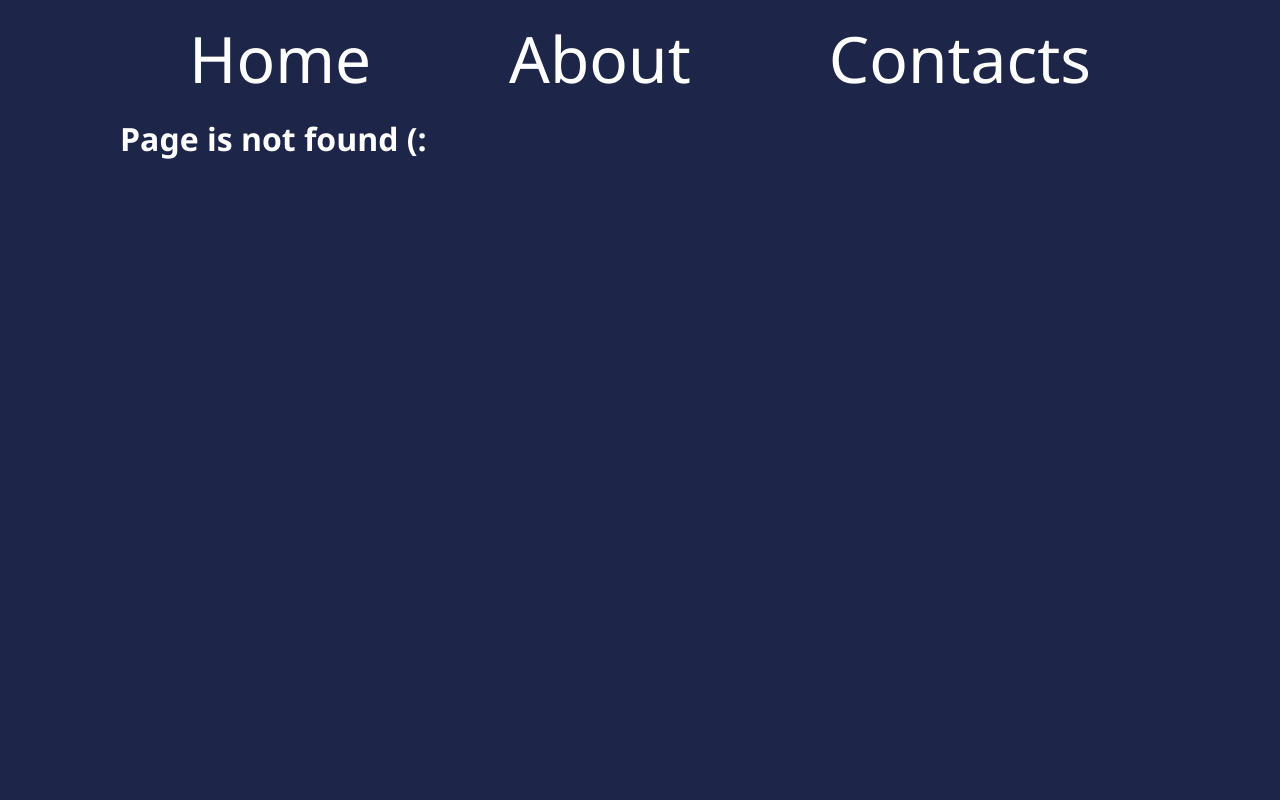
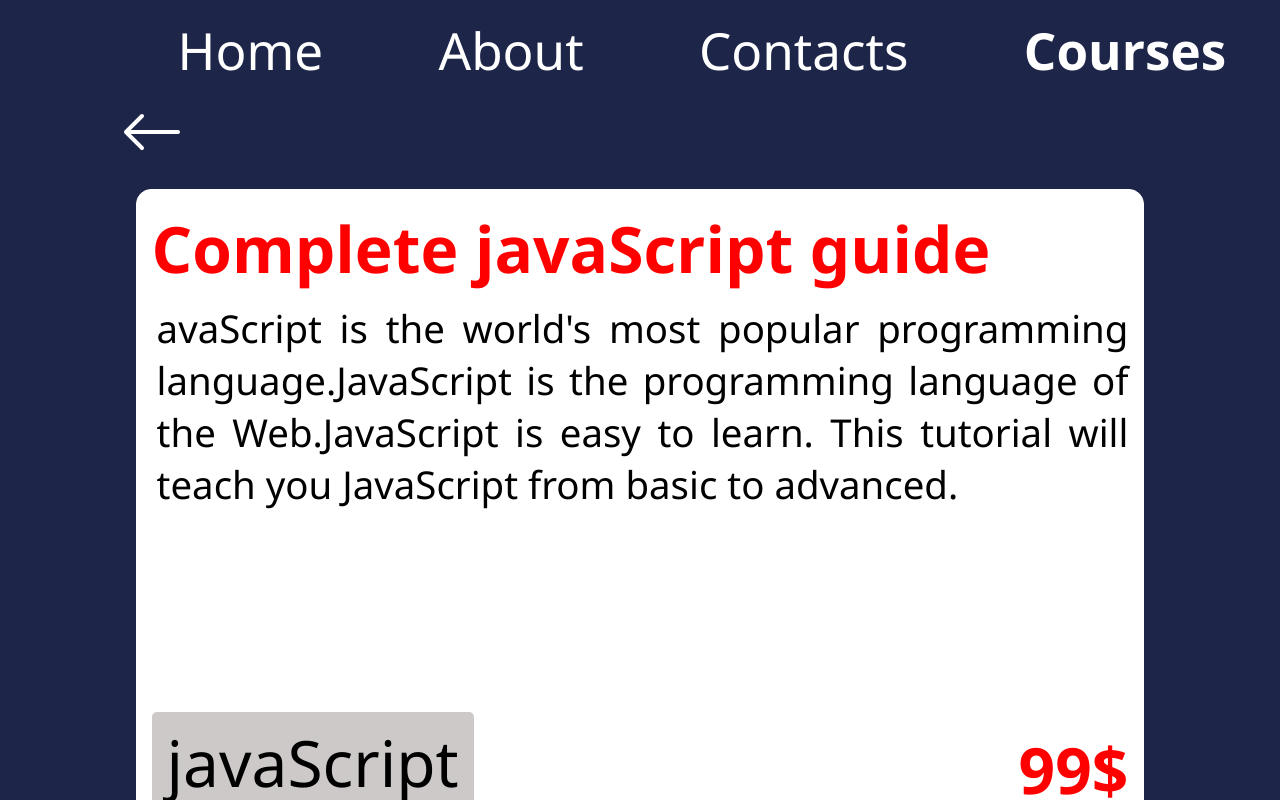
Before and after one commit to Dead-Reaven/react-router-project, a React (Create React App) app: page /courses/javaScript in a window 1280 px wide. Before the commit this address had no page. Built offline with nearby package versions, Linux system fonts and the light colour scheme.

Commit message:
added dinamic component   SingleCourse/Courses/Course

```diff
--- a/package.json
+++ b/package.json
@@ -8,6 +8,7 @@
     "@testing-library/user-event": "^13.5.0",
     "react": "^18.2.0",
     "react-dom": "^18.2.0",
+    "react-icons": "^4.7.1",
     "react-router-dom": "^6.4.1",
     "react-scripts": "5.0.1",
     "web-vitals": "^2.1.4"
--- a/src/App.css
+++ b/src/App.css
@@ -16,69 +16,142 @@ nav {
 	margin: 15px 0px;
 }
 
-/* h1,
-a {
-	font-weight: 300;
-	font-size: 5vw;
+/*? used by default with Nanav> a */
+a{
+	text-decoration: none;
 }
-
+.active,
 nav > a {
-	padding: 0px 5vw;
-	color: white;
-	text-decoration: none;
-	transition: 0.3s;
-}
-
-nav > a:hover {
-	transform: scale(110%);
-	color: orange;
-} */
-
-/*? used by default with NavLink */
-/* .active {
-	transition: 0.1s;
-	font-weight: 700;
-	cursor: default;
-}
-.active:hover{
-	color: white;
-} */
-
-.activeLink,
-.link {
-	font-size: 5vw;
+	font-size: 4vw;
 	font-weight: 300;
 	cursor: default;
 	text-decoration: none;
-	padding: 0px 5vw;
+	padding: 0px 4.5vw;
 	color: white;
 	transition: 0.3s;
 }
 
-.activeLink{
+.active {
 	font-weight: 700;
 	transition: 0.1s;
-
 }
-.activeLink:hover {
+.active:hover {
 	color: white;
 }
-.link:hover {
+nav > a:hover {
 	transform: scale(110%);
 	color: rgb(255, 140, 0);
 }
 
-/* button {
+.courses {
+	display: flex;
+	flex-wrap: wrap;
+}
+.course {
+	display: flex;
+	flex-direction: column;
+	flex: 30% 0 1;
+	margin: 20px 1.5%;
+	background: white;
+	color: black;
 	padding: 15px;
-	border-radius: 1px solid white;
-	background: rgba(147, 147, 231, 0.681);
-	color: orange;
+	border: 1px solid white;
+	border-radius: 15px;
+	transition: 0.1s;
+}
+
+.course:hover {
+	transform: scale(110%);
+}
+
+.link {
+	cursor: pointer;
+}
+.icoBackArrowLink{
+	cursor: pointer;
+	font-size: 5vw;
+	color: white;
+}
+.icoBackArrowLink:hover{
+	color: red;
+}
+.footer-course {
+	display: flex;
+	justify-content: space-between;
+	align-items: flex-end;
+	margin-top: 15px;
+}
+.slug {
+	display: inline-block;
+	padding: 7px 15px;
+	font-weight: 400;
+	font-size: 2vmax;
+	color: black;
+	background: rgb(205, 201, 201);
+	border-radius: 5px;
+}
+h2 {
+	font-size: 2vmax;
+	color: red;
+}
+p {
+	font-size: 1.5vmax;
+}
+.course-body {
+	flex: auto 1 1;
+	text-align: justify;
+	padding: 10px 0px 0px 5px;
+}
+.price {
+	/* padding: 7px 15px; */
+}
+.discount {
+	text-decoration: line-through red;
+	color: black;
+}
+
+@media (max-width: 768px) {
+	.course {
+		flex: 48% 1 1;
+		margin: 15px 1%;
+		padding: 10px;
+	}
+	h2 {
+		font-size: 3.5vw;
+	}
+	.slug {
+		font-size: 3vw;
+	}
+	p {
+		font-size: 2.5vw;
+	}
+}
+@media (max-width: 500px) {
+	.course {
+		flex: auto 1 1;
+		padding: 10px;
+	}
+	h2 {
+		font-size: 5vw;
+	}
+	.slug {
+		font-size: 4vw;
+	}
+	p {
+		font-size: 3vw;
+	}
+}
+.courses.singleCourse > .course {
+	flex: auto 1 1;
+	height: 80vh;
+}
+.courses.singleCourse > .course:hover {
+	transform: none;
+}
+
+.courses.singleCourse  h2 {
 	font-size: 5vw;
 }
-button:hover {
-	cursor: pointer;
+.courses.singleCourse  p {
+	font-size: 3vmax;
 }
-button:active {
-	background: red;
-	color: white;
-} */
--- a/src/App.jsx
+++ b/src/App.jsx
@@ -1,10 +1,12 @@
-import { BrowserRouter, Route, Routes } from 'react-router-dom';
+import { BrowserRouter, Route, Outlet, Routes } from 'react-router-dom';
+import MainLayout from './Layouts/MainLayout';
 import Home from './Components/Home';
 import About from './Components/About';
 import Contacts from './Components/Contacts';
+import Courses from './Components/Courses';
+import SingleCourse from './Components/SingleCourse';
 import NotFound from './Components/NotFound';
-import MainLayout from './Layouts/MainLayout';
-
+import data from './data/courses';
 import './App.css';
 
 function App() {
@@ -17,6 +19,8 @@ function App() {
 							<Route index element={<Home />} />
 							<Route path='about' element={<About />} />
 							<Route path='contacts' element={<Contacts />} />
+							<Route path='courses' element={<Courses />}></Route>
+							<Route path='/courses/:slug' element={<SingleCourse />} />
 							<Route path='*' element={<NotFound />} />
 						</Route>
 					</Routes>
--- /dev/null
+++ b/src/Components/Course.jsx
@@ -0,0 +1,34 @@
+import { Link, useParams } from 'react-router-dom';
+import '../App.css';
+function Course(props) {
+	const { title, body, slug, price, discount, id } = props;
+	const params = useParams();
+	return (
+		<div className='course'>
+			{!params.slug ? (
+				<Link to={slug}>
+					<h2 className='link'>{title}</h2>
+				</Link>
+			) : (
+				<>
+					<h2 className='link'>{title}</h2>
+				</>
+			)}
+
+			<p className='course-body'>{body}</p>
+			<div className='footer-course '>
+				<h2 className='slug '>{slug}</h2>
+				{!!discount ? (
+					<div>
+						<p className='discount'>{price}$</p>
+						<h2 className='price'>{price - discount}$</h2>
+					</div>
+				) : (
+					<h2 className='price'>{price}$</h2>
+				)}
+			</div>
+		</div>
+	);
+}
+
+export default Course;
--- /dev/null
+++ b/src/Components/Courses.jsx
@@ -0,0 +1,27 @@
+import { useParams } from 'react-router-dom';
+import data from '../data/courses';
+import Course from './Course';
+import '../App.css';
+
+function Courses() {
+	return (
+		<>
+			<h1>Courses:</h1> <br />
+			<div className='courses'>
+				{data.map((course) => (
+					<Course
+						title={course.title}
+						body={course.body}
+						id={course.id}
+						slug={course.slug}
+						price={course.price}
+						discount={course.discount}
+						key={course.id}
+					/>
+				))}
+			</div>
+		</>
+	);
+}
+
+export default Courses;
--- a/src/Components/Menu.jsx
+++ b/src/Components/Menu.jsx
@@ -2,25 +2,12 @@ import { NavLink } from 'react-router-dom';
 const Menu = () => {
 	return (
 		<nav>
-			<NavLink
-				to='.'
-				end
-				className={({ isActive }) => (isActive ? 'activeLink' : 'link')}
-			>
+			<NavLink to='.' end>
 				Home
 			</NavLink>
-			<NavLink
-				to='about'
-				className={({ isActive }) => (isActive ? 'activeLink' : 'link')}
-			>
-				About
-			</NavLink>
-			<NavLink
-				to='contacts'
-				className={({ isActive }) => (isActive ? 'activeLink' : 'link')}
-			>
-				Contacts
-			</NavLink>
+			<NavLink to='about'>About</NavLink>
+			<NavLink to='contacts'>Contacts</NavLink>
+			<NavLink to='courses'>Courses</NavLink>
 		</nav>
 	);
 };
--- /dev/null
+++ b/src/Components/SingleCourse.jsx
@@ -0,0 +1,33 @@
+import { Link, useParams } from 'react-router-dom';
+import {BsArrowLeft} from 'react-icons/bs'
+import Course from './Course';
+import data from '../data/courses';
+import '../App.css';
+
+function SingleCourse() {
+	const { slug } = useParams();
+	const [course] = data.filter((el) => el.slug === slug);
+	return (
+		<div>
+			<Link to='/courses'>
+				<BsArrowLeft className='icoBackArrowLink'/>
+			</Link>
+			{!!course ? (
+				<div className='courses singleCourse'>
+					<Course
+						title={course.title}
+						body={course.body}
+						slug={course.slug}
+						price={course.price}
+						discount={course.discount}
+						id={course.id}
+					/>
+				</div>
+			) : (
+				<h1>Course is not found(</h1>
+			)}
+		</div>
+	);
+}
+
+export default SingleCourse;
--- a/src/data/courses.js
+++ b/src/data/courses.js
@@ -1,18 +1,35 @@
 const courses = [
 	{
 		title: 'Complete react guide',
+		body: "React Native is a mobile application development framework used to create multi-platform iOS and Android apps using native UI elements. React Native allows organisations to build genuinely native apps without compromising the user's experience.",
 		slug: 'react',
+		price: 99,
+		discount: 0,
 		id: 0,
 	},
 	{
 		title: 'Complete python guide',
+		body: 'Python is powerful yet easy to read, making it highly applicable at major tech companies and a great first language to learn. Plus, you can learn this language on your schedule from any device. ',
 		slug: 'python',
+		price: 99,
+		discount: 84,
 		id: 1,
 	},
 	{
 		title: 'Complete javaScript guide',
+		body: "avaScript is the world's most popular programming language.JavaScript is the programming language of the Web.JavaScript is easy to learn. This tutorial will teach you JavaScript from basic to advanced.",
 		slug: 'javaScript',
+		price: 99,
+		discount: 0,
 		id: 2,
+	},
+	{
+		title: 'Complete Node.js guide',
+		body: 'Master your language with lessons, quizzes, and projects designed for real-life scenarios. Create portfolio projects that showcase your new skills to help land your dream job. Upgrade Your Career Today. Join 50 Million Learners. Level Up Your Skills. Free 7 Day Pro Trial.',
+		slug: 'node-js',
+		price: 99,
+		discount: 0,
+		id: 3,
 	},
 ];
 
```
Also changed, not shown: 1 other file (tests, documents, lock files or other folders).
